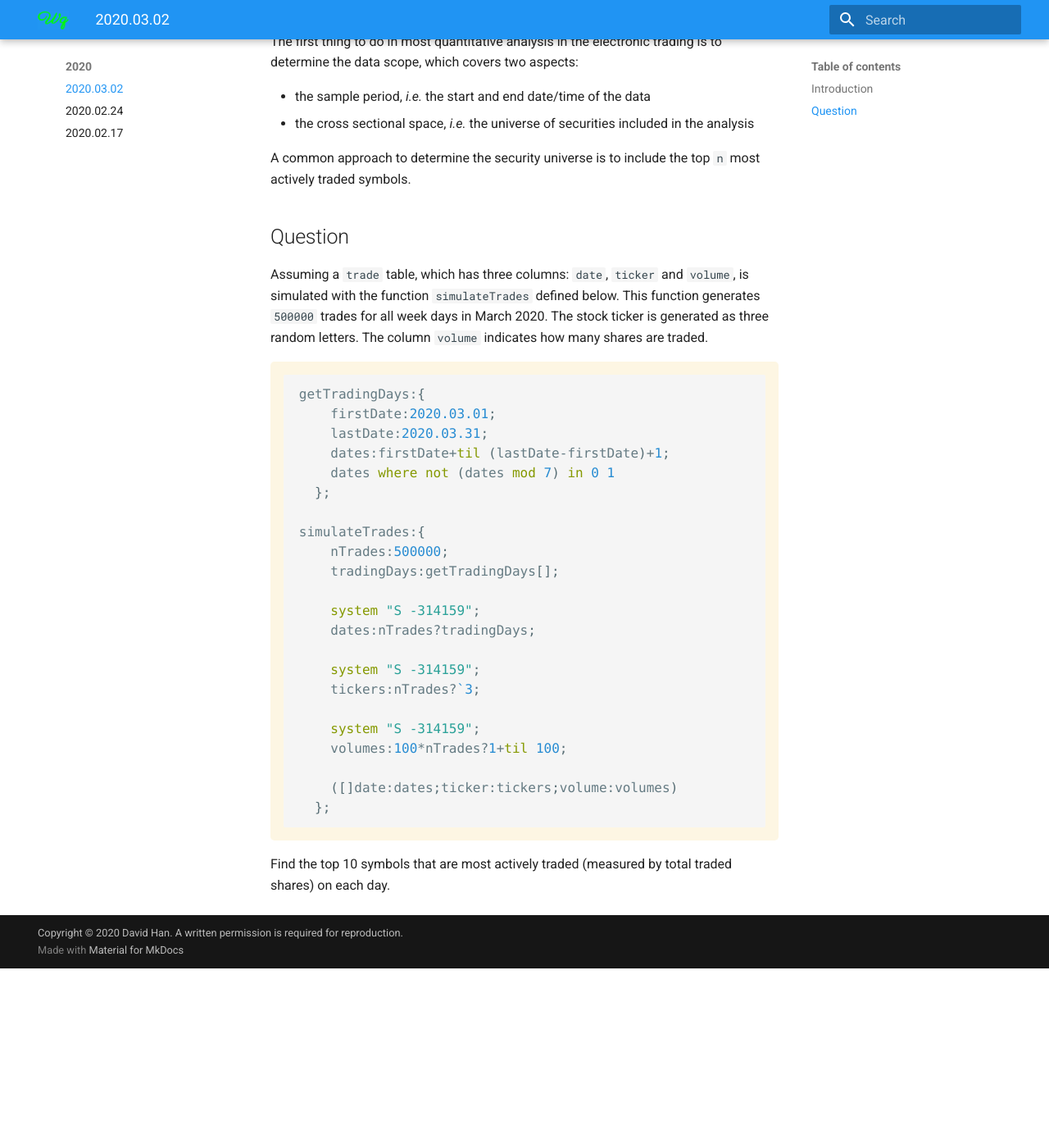
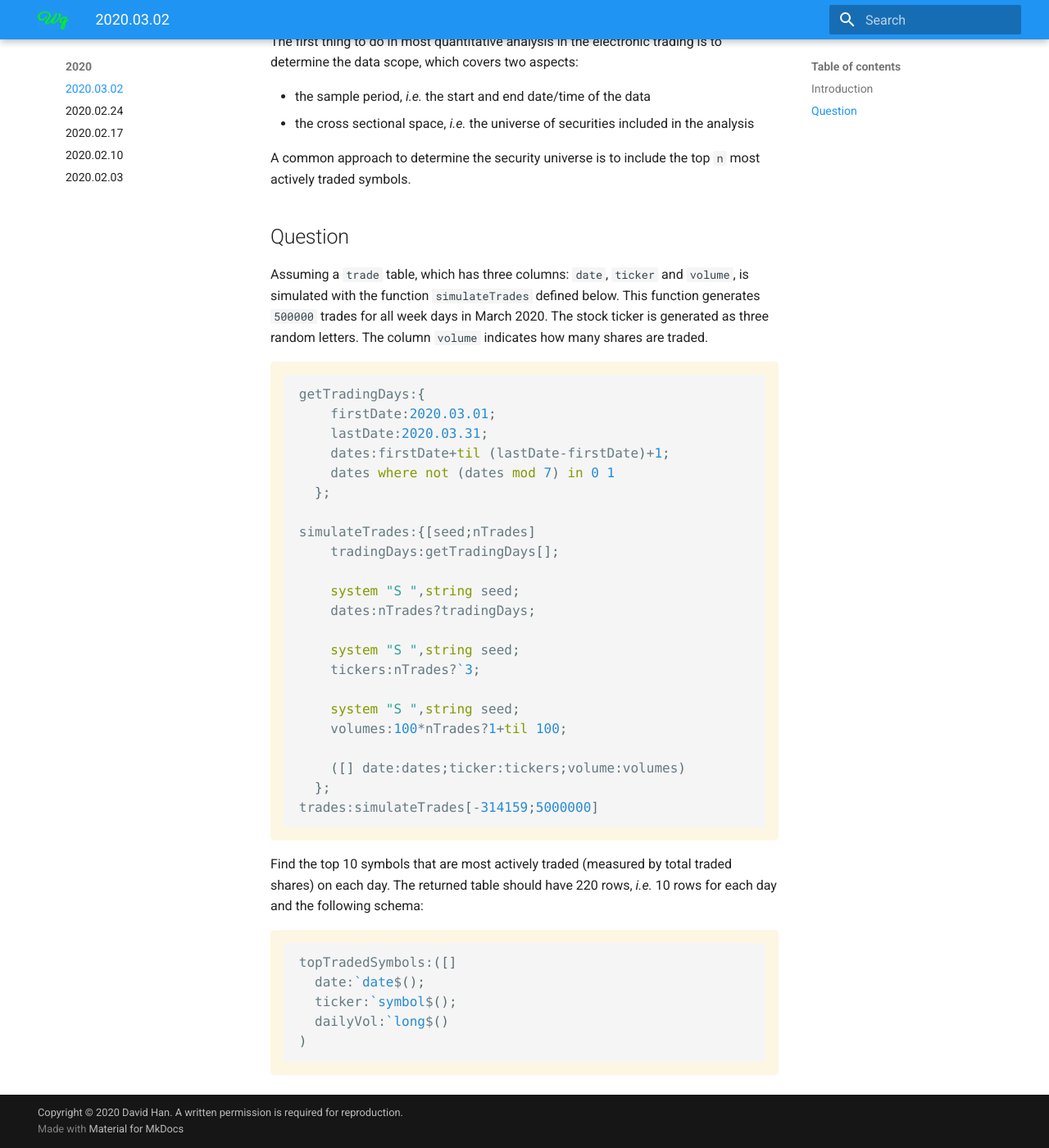
Before and after one commit to dpkwhan/weeklyq, an MkDocs documentation site: the page built from docs/2020/2020.03.02.md, in a window 1280 px wide and 1400 px high, scrolled down 241 px. Shown: the whole window at 82% size. Built offline with MkDocs 1.6.1 and Material for MkDocs 9.7.7, drawn with Linux system fonts in a browser that asks for light colours; nearby versions of some CDN libraries; comment, search, counter and statistics services are not loaded; before the commit the page ends 1422 px from its top, so only the background shows below that.

````diff
--- a/docs/2020/2020.03.02.md
+++ b/docs/2020/2020.03.02.md
@@ -1,5 +1,4 @@
 ## Introduction
-
 The first thing to do in most quantitative analysis in the electronic trading is to determine the data scope, which covers two aspects:
 
 - the sample period, *i.e.* the start and end date/time of the data
@@ -9,7 +8,6 @@ A common approach to determine the security universe is to include the top ``n``
 
 
 ## Question
-
 Assuming a ``trade`` table, which has three columns: ``date``, ``ticker`` and ``volume``, is simulated with the function ``simulateTrades`` defined below. This function generates ``500000`` trades for all week days in March 2020. The stock ticker is generated as three random letters. The column ``volume`` indicates how many shares are traded.
 
 ```q
@@ -20,21 +18,29 @@ getTradingDays:{
     dates where not (dates mod 7) in 0 1
   };
 
-simulateTrades:{
-    nTrades:500000;
+simulateTrades:{[seed;nTrades]
     tradingDays:getTradingDays[];
 
-    system "S -314159";
+    system "S ",string seed;
     dates:nTrades?tradingDays;
 
-    system "S -314159";
+    system "S ",string seed;
     tickers:nTrades?`3;
 
-    system "S -314159";
+    system "S ",string seed;
     volumes:100*nTrades?1+til 100;
 
-    ([]date:dates;ticker:tickers;volume:volumes)
+    ([] date:dates;ticker:tickers;volume:volumes)
   };
+trades:simulateTrades[-314159;5000000]
 ```
 
-Find the top 10 symbols that are most actively traded (measured by total traded shares) on each day.
+Find the top 10 symbols that are most actively traded (measured by total traded shares) on each day. The returned table should have 220 rows, *i.e.* 10 rows for each day and the following schema:
+
+```q
+topTradedSymbols:([]
+  date:`date$();
+  ticker:`symbol$();
+  dailyVol:`long$()
+)
+```
--- a/mkdocs.yml
+++ b/mkdocs.yml
@@ -64,3 +64,5 @@ nav:
       - 2020/2020.03.02.md
       - 2020/2020.02.24.md
       - 2020/2020.02.17.md
+      - 2020/2020.02.10.md
+      - 2020/2020.02.03.md
````
Also changed, not shown: docs/2020/2020.02.03.md (added, +49 -0 lines), docs/2020/2020.02.10.md (added, +31 -0 lines), docs/2020/2020.02.17.md (+0 -3 lines), docs/2020/2020.02.24.md (+2 -5 lines).
